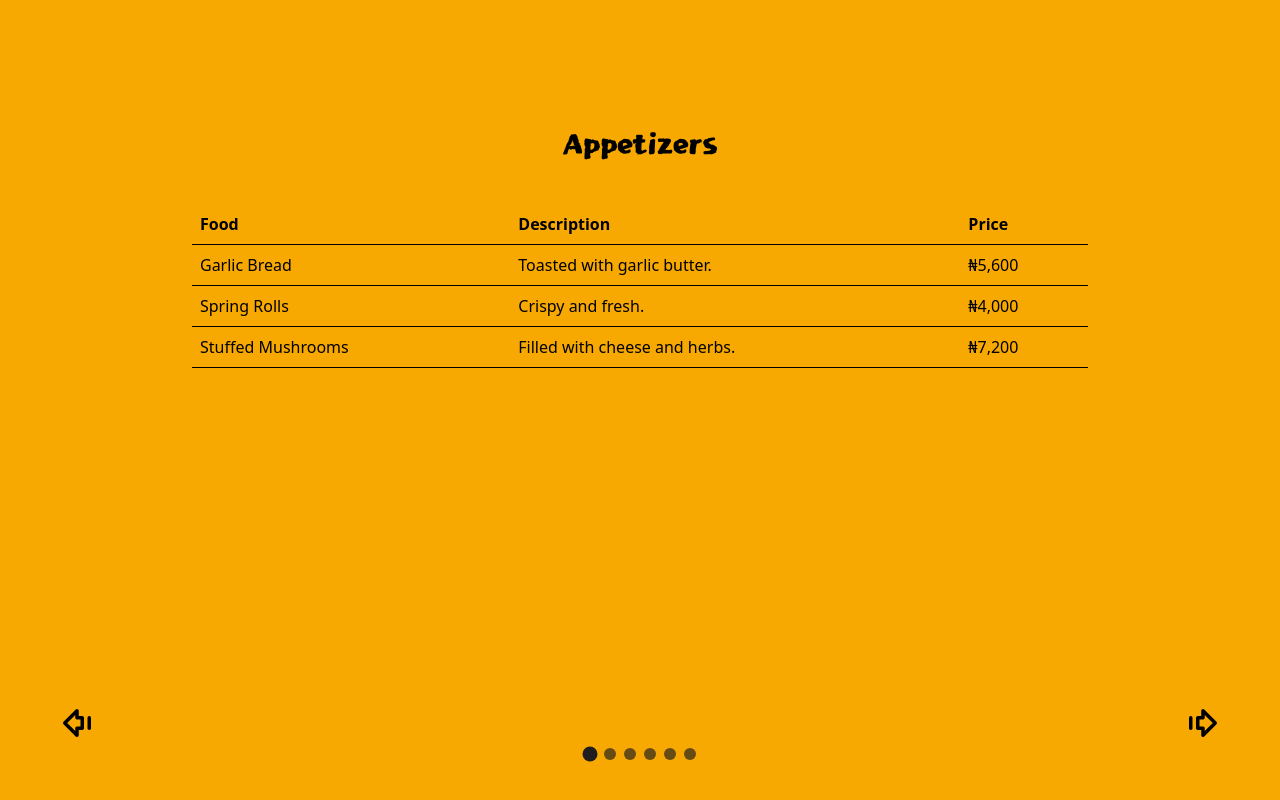
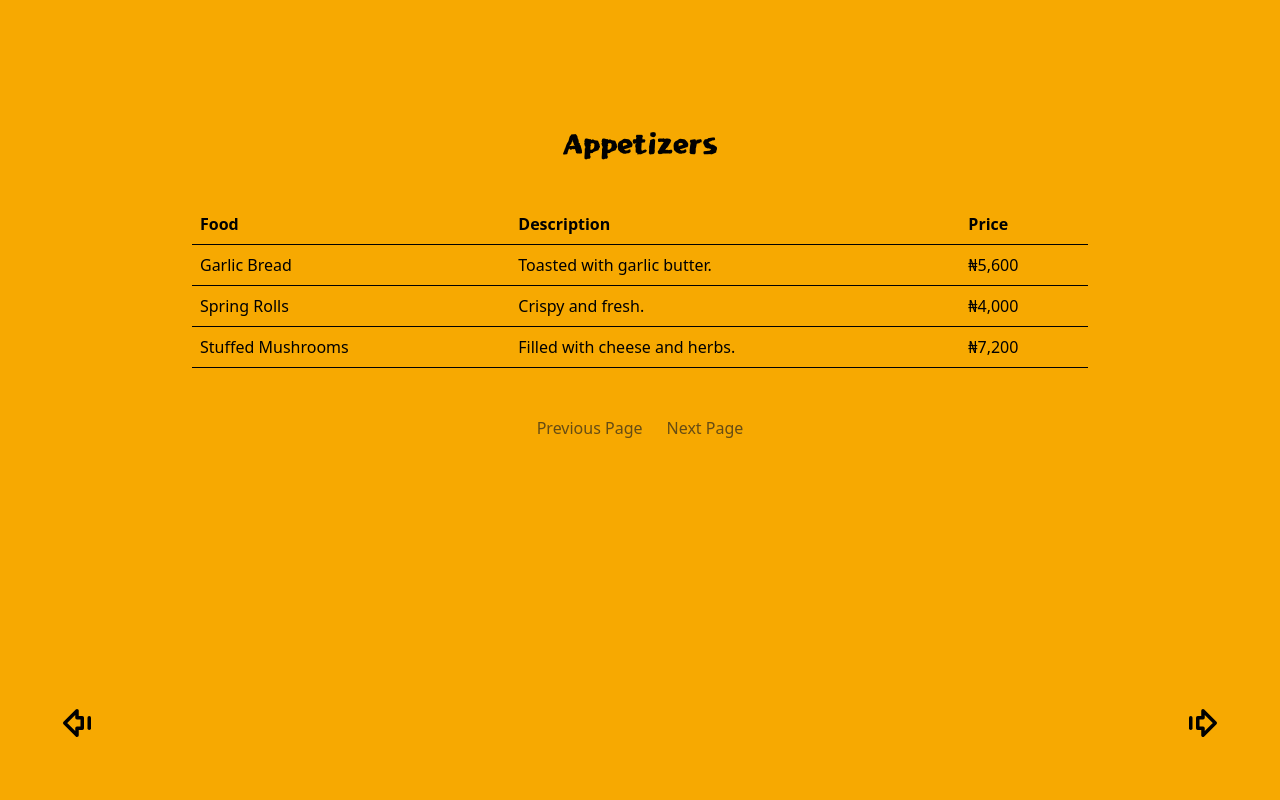
Before and after one commit to Igwefran6/eatsy, a React (Vite) app: page / in a window 1280 px wide. Shown: the part 800-1600 px from the top of the page. Built offline with nearby package versions, Linux system fonts and the light colour scheme.

Commit message:
feat: enhance FoodMenu pagination, update Header, refine ContactPage
- Improved FoodMenu pagination to limit items per page and added controls for better navigation
- Updated Header component with layout/styling adjustments
- Refined ContactPage for improved UX and consistency

```diff
--- a/src/components/FoodMenu.tsx
+++ b/src/components/FoodMenu.tsx
@@ -2,7 +2,6 @@ import { motion } from "framer-motion";
 import React, { useState } from "react";
 import { ArrowBigRightDash, ArrowBigLeftDash } from "lucide-react";
 import sortFoodInCategories from "../utils/sortFoodInCategories";
-
 const data = {
   Appetizers: [
     { food: "Spring Rolls", description: "Crispy and fresh.", price: 4000 },
@@ -105,23 +104,44 @@ const data = {
     { food: "Mac and Cheese", description: "Creamy and cheesy.", price: 4000 },
   ],
 };
-
 const foodData = sortFoodInCategories(data);
-
 const categories = Object.keys(foodData);
 
 const FoodMenu: React.FC = () => {
   const [currentCategory, setCurrentCategory] = useState(0);
+  const [currentPage, setCurrentPage] = useState(0);
+  const itemsPerPage = 3; // Limit to three items per page
 
-  const handleNext = () => {
+  // Safely get items for the current category, if it exists
+  const currentCategoryItems = foodData[categories[currentCategory]] || [];
+  const maxPage = Math.ceil(currentCategoryItems.length / itemsPerPage) - 1;
+
+  const handleNextCategory = () => {
     setCurrentCategory((prev) => (prev + 1) % categories.length);
+    setCurrentPage(0); // Reset to first page of new category
   };
 
-  const handlePrev = () => {
+  const handlePrevCategory = () => {
     setCurrentCategory(
       (prev) => (prev - 1 + categories.length) % categories.length
     );
+    setCurrentPage(0); // Reset to first page of new category
   };
+
+  const handleNextPage = () => {
+    setCurrentPage((prev) => (prev < maxPage ? prev + 1 : prev));
+  };
+
+  const handlePrevPage = () => {
+    setCurrentPage((prev) => (prev > 0 ? prev - 1 : prev));
+  };
+
+  // Calculate the items for the current page
+  const startIdx = currentPage * itemsPerPage;
+  const paginatedItems = currentCategoryItems.slice(
+    startIdx,
+    startIdx + itemsPerPage
+  );
 
   return (
     <div className="relative space-y-10 p-4 w-full pt-[96px] min-h-full">
@@ -129,8 +149,8 @@ const FoodMenu: React.FC = () => {
         {categories[currentCategory]}
       </h2>
 
-      {/* Table container with horizontal scroll */}
-      <motion.div className="overflow-x-auto w-full flex items-center justify-center relative">
+      {/* Table container */}
+      <motion.div className="w-full flex items-center justify-center relative">
         <motion.table
           key={categories[currentCategory]} // Key based on category
           className="w-full max-w-4xl text-left border-collapse"
@@ -147,7 +167,7 @@ const FoodMenu: React.FC = () => {
             </tr>
           </thead>
           <tbody>
-            {foodData[categories[currentCategory]].map((item, idx) => (
+            {paginatedItems.map((item, idx) => (
               <tr key={idx}>
                 <td className="p-2 border-b">{item.food}</td>
                 <td className="p-2 border-b">{item.description}</td>
@@ -160,15 +180,15 @@ const FoodMenu: React.FC = () => {
         </motion.table>
       </motion.div>
 
-      {/* Navigation buttons */}
+      {/* Category Navigation */}
       <motion.div
         whileHover={{ scale: 1.2 }}
         whileTap={{ scale: 1 }}
         className="absolute bottom-4 transform left-4"
       >
         <button
-          onClick={handlePrev}
-          className="bg-gray-700 p-2 rounded-full text-white"
+          onClick={handlePrevCategory}
+          className="p-2 rounded-full text-white"
         >
           <ArrowBigLeftDash size={42} />
         </button>
@@ -179,28 +199,29 @@ const FoodMenu: React.FC = () => {
         className="absolute bottom-4 transform right-4"
       >
         <button
-          onClick={handleNext}
-          className="bg-gray-700 p-2 rounded-full text-white"
+          onClick={handleNextCategory}
+          className="p-2 rounded-full text-white"
         >
           <ArrowBigRightDash size={42} />
         </button>
       </motion.div>
 
-      {/* Dot indicators */}
-      <div className="flex justify-center space-x-2 mt-4 absolute bottom-2 right-1/2 translate-x-1/2">
-        {categories.map((_, index) => (
-          <button
-            key={index}
-            onClick={() => setCurrentCategory(index)}
-            className={
-              `w-3 h-3 rounded-full transition-all duration-300 hover:cursor-pointer ` +
-              (index === currentCategory
-                ? "bg-dark scale-125"
-                : "bg-dark-light")
-            }
-            aria-label={`Go to ₦{categories[index]} category`}
-          ></button>
-        ))}
+      {/* Page Navigation within Category */}
+      <div className="flex justify-center space-x-2 mt-4">
+        <button
+          onClick={handlePrevPage}
+          disabled={currentPage === 0}
+          className="p-2 disabled:text-dark-light"
+        >
+          Previous Page
+        </button>
+        <button
+          onClick={handleNextPage}
+          disabled={currentPage >= maxPage}
+          className="p-2 disabled:text-dark-light"
+        >
+          Next Page
+        </button>
       </div>
     </div>
   );
--- a/src/components/Header.tsx
+++ b/src/components/Header.tsx
@@ -32,17 +32,20 @@ const Header: React.FC = () => {
       <Link to={"/"}>
         {" "}
         <motion.div
-          whileHover={{ scale: 1.2, cursor: "pointer" }}
-          whileTap={{ scale: 1 }}
+          whileTap={{ scale: 0.9 }}
           className="bg-dark-light py-1 px-4 rounded-full border-2 text-brand"
         >
           Eatsy
         </motion.div>
       </Link>
       {/* Mobile Menu Icon */}
-      <div className="lg:hidden" onClick={toggleMenu}>
+      <motion.div
+        whileTap={{ scale: 0.9 }}
+        className="lg:hidden p-1 bg-dark-light border-2 border-brand rounded-full "
+        onClick={toggleMenu}
+      >
         <MenuIcon color="#f4c430" size={28} />
-      </div>
+      </motion.div>
 
       {/* PC Navigation */}
       <ul className="lg:flex items-center flex-row gap-4 hidden text-dark">
--- a/src/pages/ContactPage.tsx
+++ b/src/pages/ContactPage.tsx
@@ -133,7 +133,7 @@ const ContactPage = () => {
 
                 <button
                   type="submit"
-                  className="w-full py-2 px-4 bg-brand text-white font-semibold rounded-md hover:bg-indigo-700 focus:outline-none focus:ring-2 focus:ring-indigo-500"
+                  className="w-full py-2 px-4 bg-brand text-white font-semibold rounded-md  font-jeju"
                 >
                   Send Message
                 </button>
```
